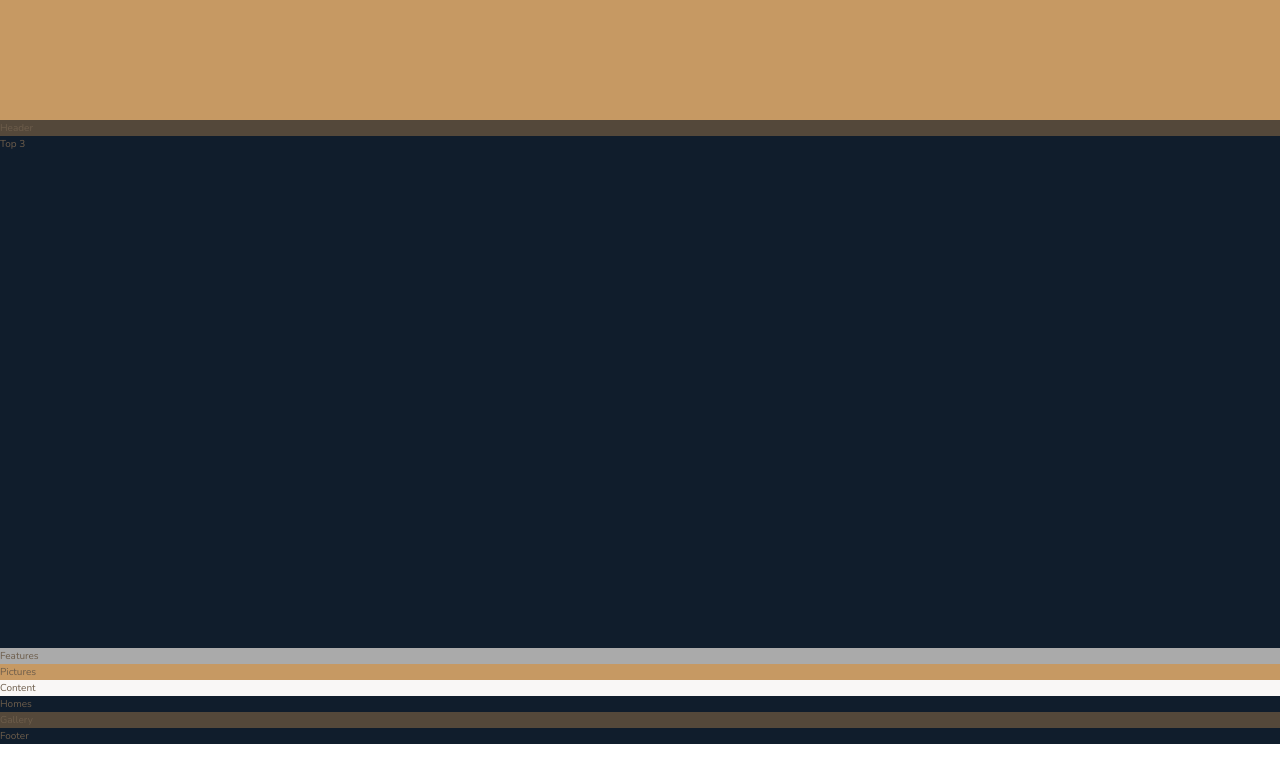
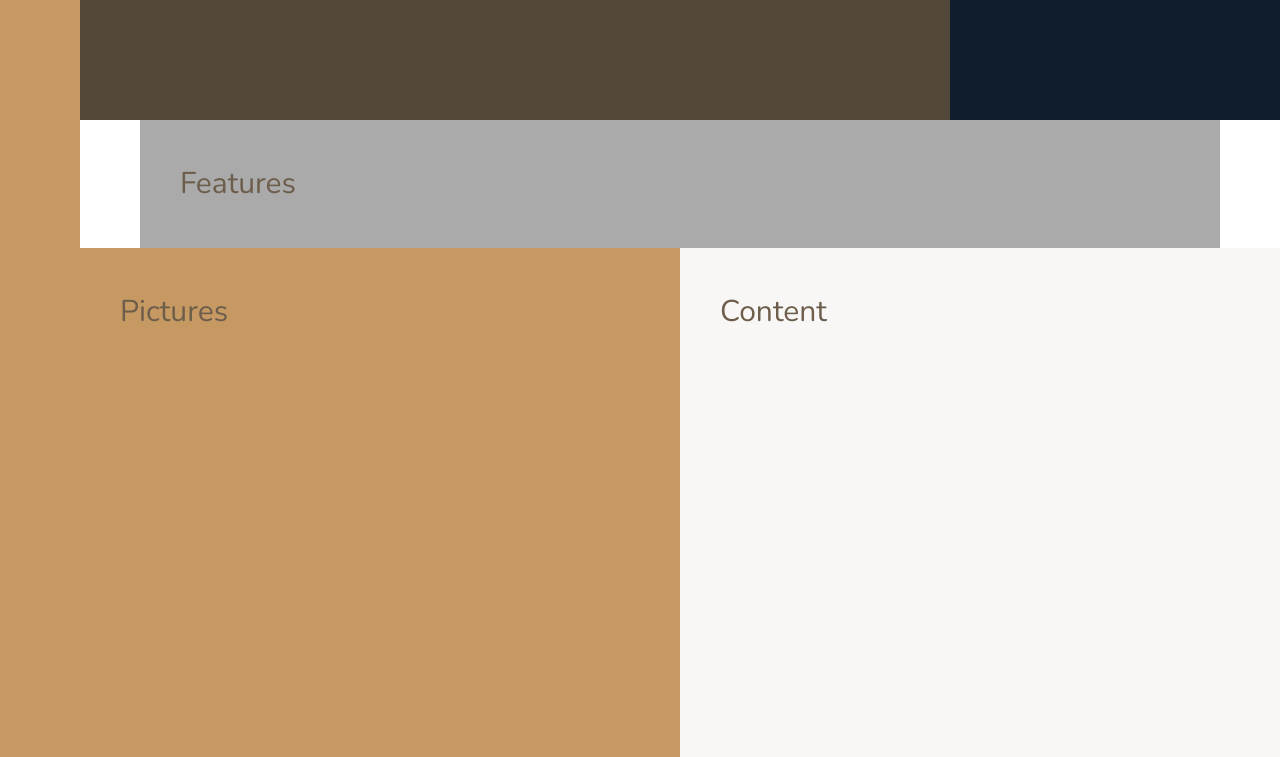
Before and after one commit to santi-go/nexter, a website: page index.html in a window 1280 px wide. Shown: the part 520-1277 px from the top of the page. Drawn offline with nearby package versions, Linux system fonts and the light colour scheme.

Commit message:
Overall Layout - Part 2

```diff
--- a/sass/_base.scss
+++ b/sass/_base.scss
@@ -37,4 +37,13 @@ body {
 .container {
   display: grid;
   grid-template-rows: 80vh min-content 40vw repeat(3, min-content);
+
+  grid-template-columns: [sidebar-start] 8rem [sidebar-end full-start] minmax(6rem, 1fr)
+  [center-start] repeat(8, [col-start] minmax(min-content, 14rem) [col-end])
+  [center-end] minmax(6rem, 1fr) [full-end];
+
+  & > * {
+    padding: 40px;
+    font-size: 3rem;
+  }
 }
--- a/sass/_features.scss
+++ b/sass/_features.scss
@@ -1,3 +1,4 @@
 .features {
   background-color: $color-grey-light-2;
+  grid-column: center-start / center-end;
 }
--- a/sass/_footer.scss
+++ b/sass/_footer.scss
@@ -1,3 +1,4 @@
 .footer {
   background-color: $color-secondary;
+  grid-column: full-start / full-end;
 }
--- a/sass/_gallery.scss
+++ b/sass/_gallery.scss
@@ -1,3 +1,4 @@
 .gallery {
   background-color: $color-grey-dark-1;
+  grid-column: full-start / full-end;
 }
--- a/sass/_header.scss
+++ b/sass/_header.scss
@@ -1,3 +1,4 @@
 .header {
   background-color: $color-grey-dark-1;
+  grid-column: full-start / col-end 6;
 }
--- a/sass/_homes.scss
+++ b/sass/_homes.scss
@@ -1,3 +1,4 @@
 .homes {
   background-color: $color-secondary;
+  grid-column: center-start / center-end;
 }
--- a/sass/_realtors.scss
+++ b/sass/_realtors.scss
@@ -1,3 +1,4 @@
 .realtors {
   background-color: $color-secondary;
+  grid-column: col-start 7 / full-end;
 }
--- a/sass/_sidebar.scss
+++ b/sass/_sidebar.scss
@@ -1,3 +1,5 @@
 .sidebar {
   background-color: $color-primary;
+  grid-column: sidebar-start / sidebar-end;
+  grid-row: 1 / -1;
 }
--- a/sass/_story.scss
+++ b/sass/_story.scss
@@ -1,9 +1,11 @@
 .story {
   &__pictures {
     background-color: $color-primary;
+    grid-column: full-start / col-end 4;
   }
 
   &__content {
     background-color: $color-grey-light-1;
+    grid-column: col-start 5 / full-end;
   }
 }
```
Also changed, not shown: css/style.css.
